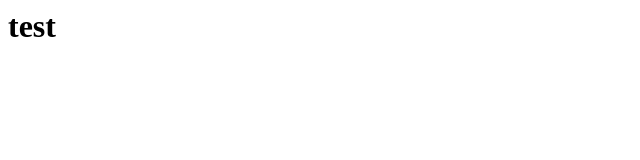
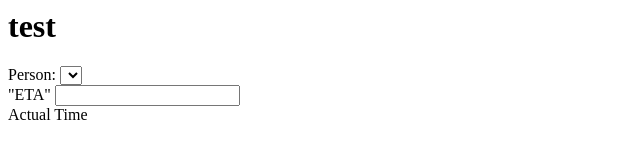
Before and after one commit to danszy/resident, a plain HTML site: page index.html in a window 1280 px wide. Shown: the whole page, without its empty margins (0-640 px from the left). Drawn offline with Linux system fonts and the light colour scheme.

Commit message:
Update index.html

```diff
--- a/index.html
+++ b/index.html
@@ -1,3 +1,18 @@
 <html>
 <h1> test </h1>
+
+Person:
+  <select>
+  <li> Liam </li>
+  </select>
+
+  <br>
+
+"ETA"
+  <input id="eta"> </input>
+
+<br>
+
+Actual Time
+<span id="result"> </span>
 </html>
```
